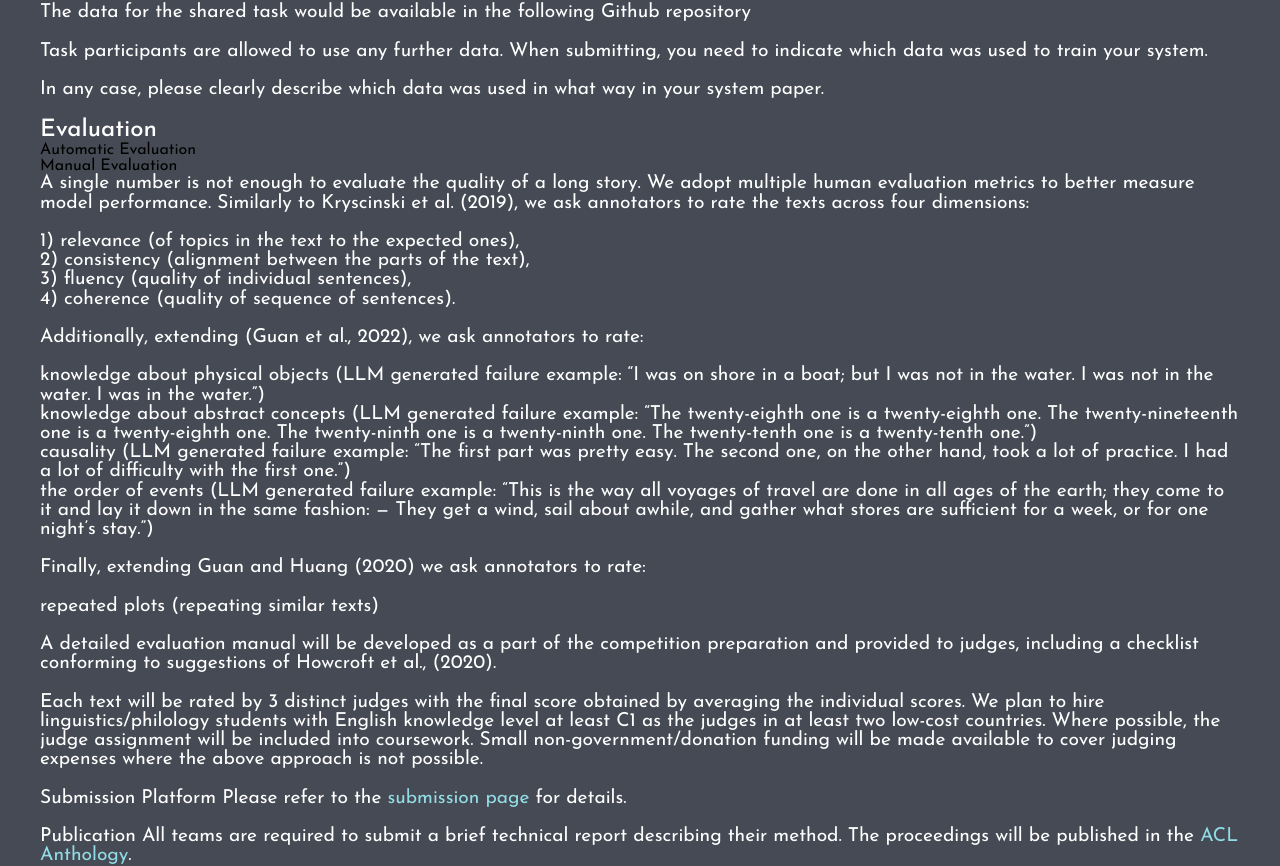
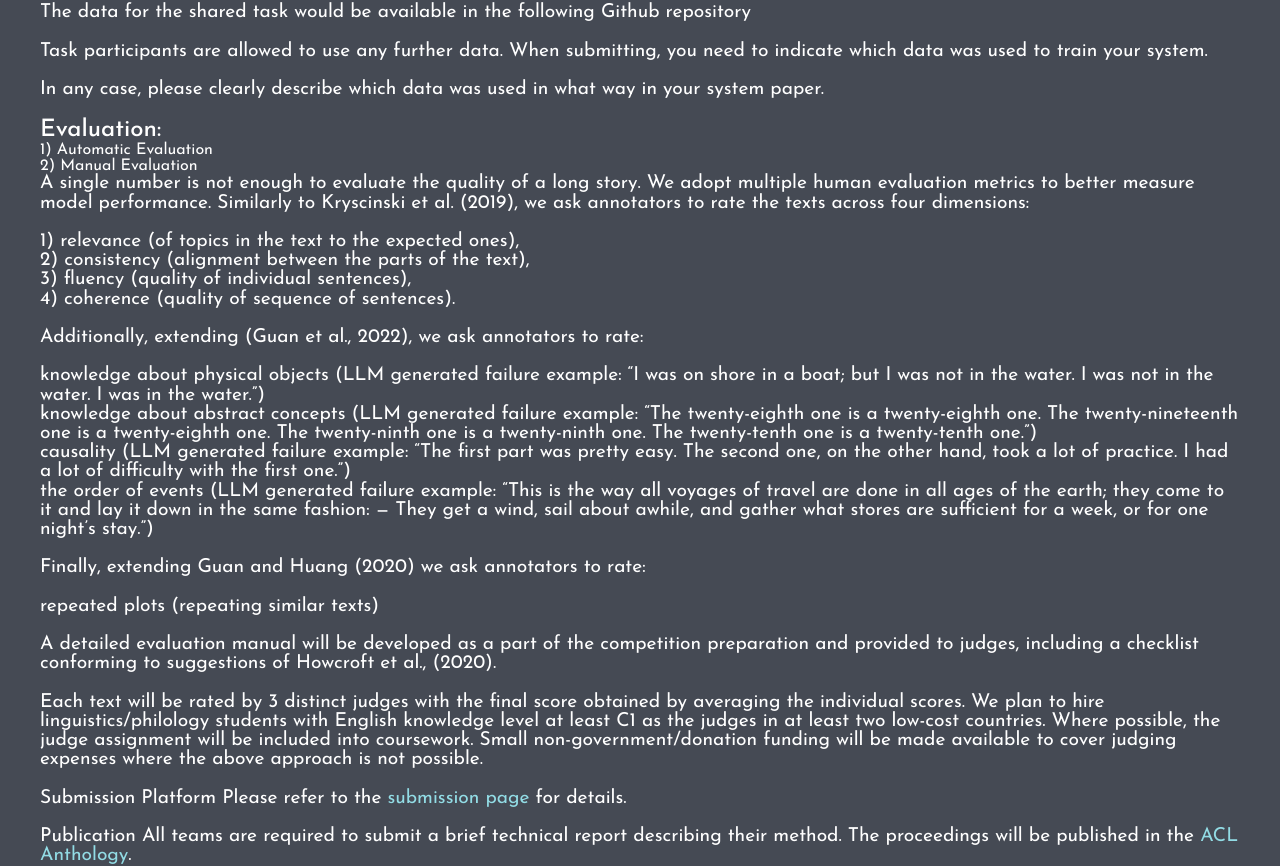
Before and after one commit to NazarovNikita1/LSGC, a Vue app: page /cfp in a window 1280 px wide. Shown: the part 984-1850 px from the top of the page. Built offline with nearby package versions, Linux system fonts and the light colour scheme; what vue-particles would draw is missing.

Commit message:
Update CFPPage.vue

```diff
--- a/src/views/CFPPage.vue
+++ b/src/views/CFPPage.vue
@@ -110,11 +110,11 @@
       In any case, please clearly describe which data was used in what way in
       your system paper.
     </p>
-    <h2>Evaluation</h2>
+    <h2 style="color: white;">Evaluation:</h2>
 
-    <p>Automatic Evaluation</p>
+    <p style="color: white;">1) Automatic Evaluation</p>
 
-    <p>Manual Evaluation</p>
+    <p style="color: white;">2) Manual Evaluation</p>
 
     <p class="program-step">
       A single number is not enough to evaluate the quality of a long story. We
```
